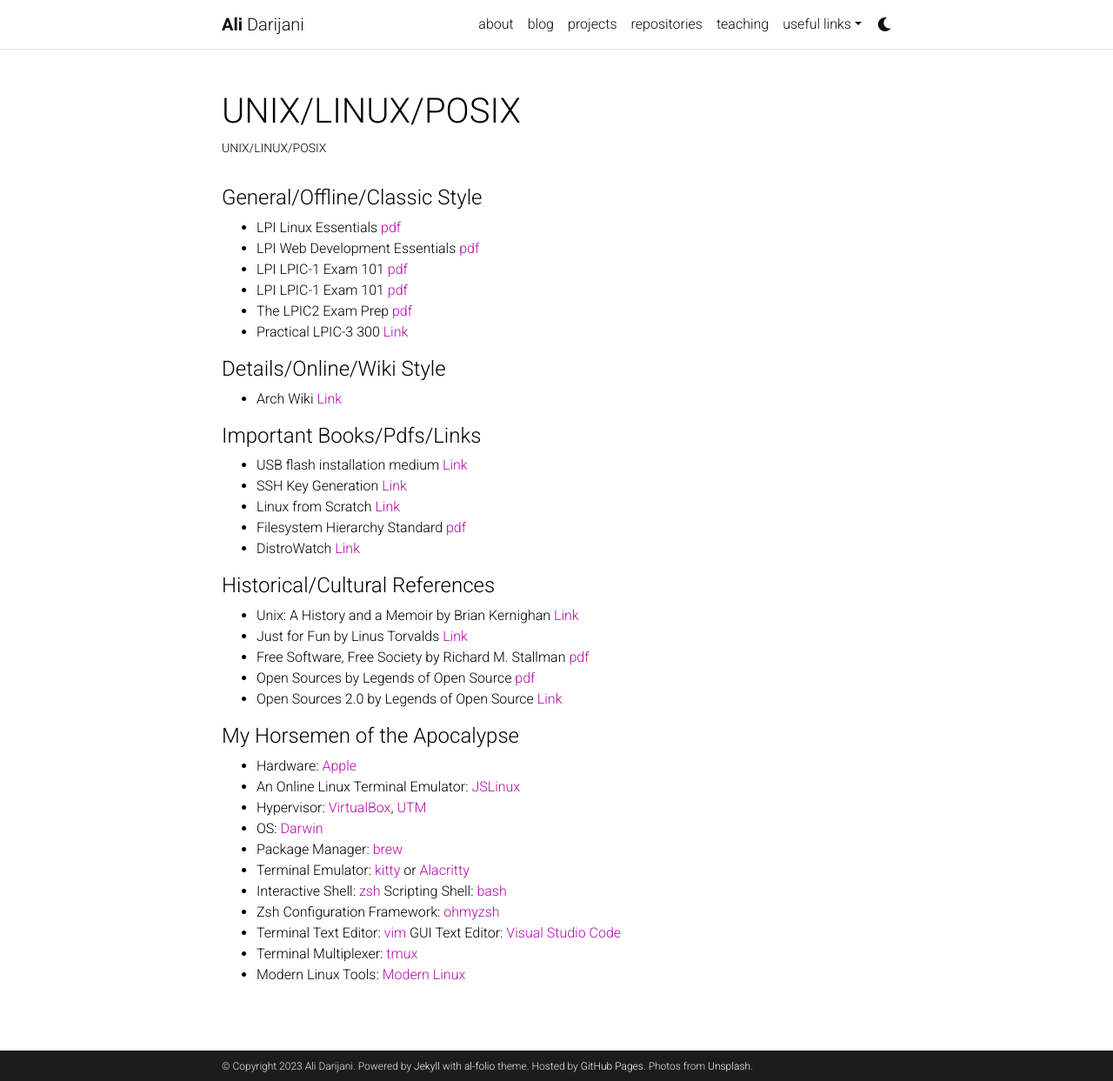
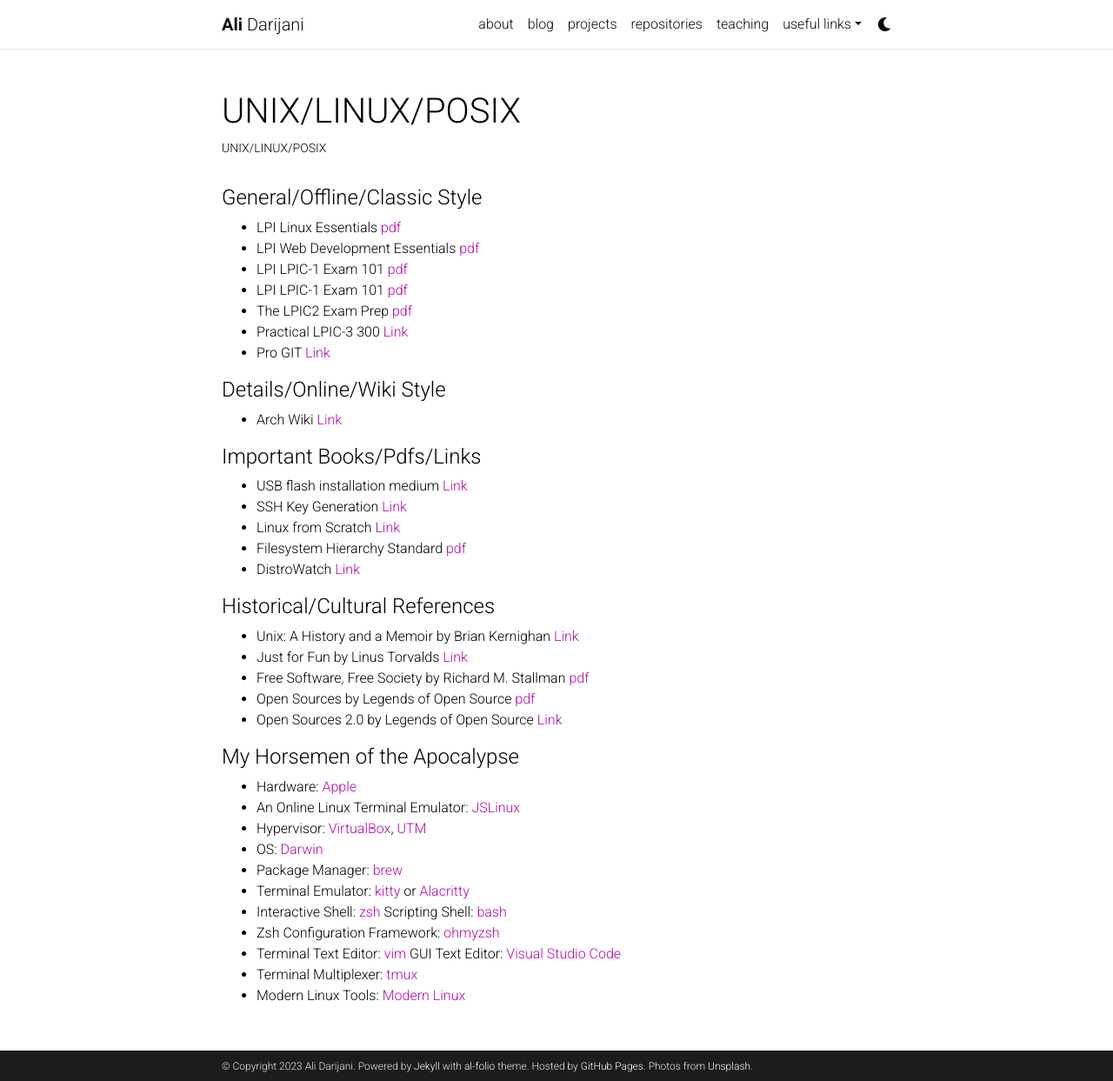
Before and after one commit to adarijani/adarijani.github.io_archived, a Jekyll site: the page built from _projects/01.unix_linux_posix.md, in a window 1280 px wide and 1243 px high. Shown: the whole window at 87% size. Built offline with Jekyll 4.4.1, drawn with Linux system fonts in a browser that asks for light colours; comment, search, counter and statistics services are not loaded; a style sheet for code colours, icons or effects is not loaded.

Commit message:
Update 01.unix_linux_posix.md

```diff
--- a/_projects/01.unix_linux_posix.md
+++ b/_projects/01.unix_linux_posix.md
@@ -8,12 +8,14 @@
 ---
 
 #### General/Offline/Classic Style
-* LPI Linux Essentials [pdf](https://learning.lpi.org/pdfstore/LPI-Learning-Material-010-160-en.pdf)
-* LPI Web Development Essentials [pdf](https://learning.lpi.org/pdfstore/LPI-Learning-Material-030-100-en.pdf)
-* LPI LPIC-1 Exam 101 [pdf](https://learning.lpi.org/pdfstore/LPI-Learning-Material-101-500-en.pdf)
-* LPI LPIC-1 Exam 101 [pdf](https://learning.lpi.org/pdfstore/LPI-Learning-Material-102-500-en.pdf)
-* The LPIC2 Exam Prep [pdf](https://lpic2book.github.io/src/pdf/lpic2book.pdf)
-* Practical LPIC-3 300 [Link](https://link.springer.com/book/10.1007/978-1-4842-4473-9)
+
+- LPI Linux Essentials [pdf](https://learning.lpi.org/pdfstore/LPI-Learning-Material-010-160-en.pdf)
+- LPI Web Development Essentials [pdf](https://learning.lpi.org/pdfstore/LPI-Learning-Material-030-100-en.pdf)
+- LPI LPIC-1 Exam 101 [pdf](https://learning.lpi.org/pdfstore/LPI-Learning-Material-101-500-en.pdf)
+- LPI LPIC-1 Exam 101 [pdf](https://learning.lpi.org/pdfstore/LPI-Learning-Material-102-500-en.pdf)
+- The LPIC2 Exam Prep [pdf](https://lpic2book.github.io/src/pdf/lpic2book.pdf)
+- Practical LPIC-3 300 [Link](https://link.springer.com/book/10.1007/978-1-4842-4473-9)
+- Pro GIT [Link](https://github.com/progit/progit2/releases/download/2.1.360/progit.pdf)
 
 #### Details/Online/Wiki Style
 * Arch Wiki [Link](https://wiki.archlinux.org/)
```
